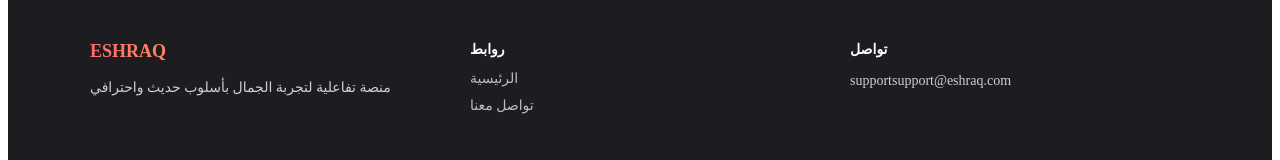
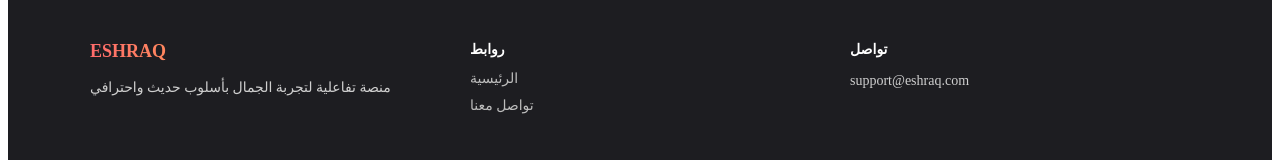
Before and after one commit to shadiaal/ESHRAQ-Frontend, an Angular app: page / in a window 1280 px wide. Shown: the part 1492-1652 px from the top of the page. Built offline with nearby package versions, Linux system fonts and the light colour scheme.

Commit message:
fix build fonts issue 4

```diff
--- a/src/app/app.component.html
+++ b/src/app/app.component.html
@@ -46,7 +46,7 @@
 
       <div class="footer-col">
         <h4>تواصل</h4>
-        <p>supportsupport&#64;eshraq.com</p>
+        <p>support&#64;eshraq.com</p>
 
       </div>
 
--- a/src/index.html
+++ b/src/index.html
@@ -7,8 +7,6 @@
   <meta name="viewport" content="width=device-width, initial-scale=1">
   <link rel="icon" type="image/x-icon" href="favicon.ico">
   <link href="https://fonts.googleapis.com/icon?family=Material+Icons" rel="stylesheet">
-  <!--<link rel="preconnect" href="https://fonts.googleapis.com">
-  <link rel="preconnect" href="https://fonts.gstatic.com" crossorigin>-->
 </head>
 <body>
   <app-root></app-root>
```
Also changed, not shown: angular.json (+2 -24 lines).
